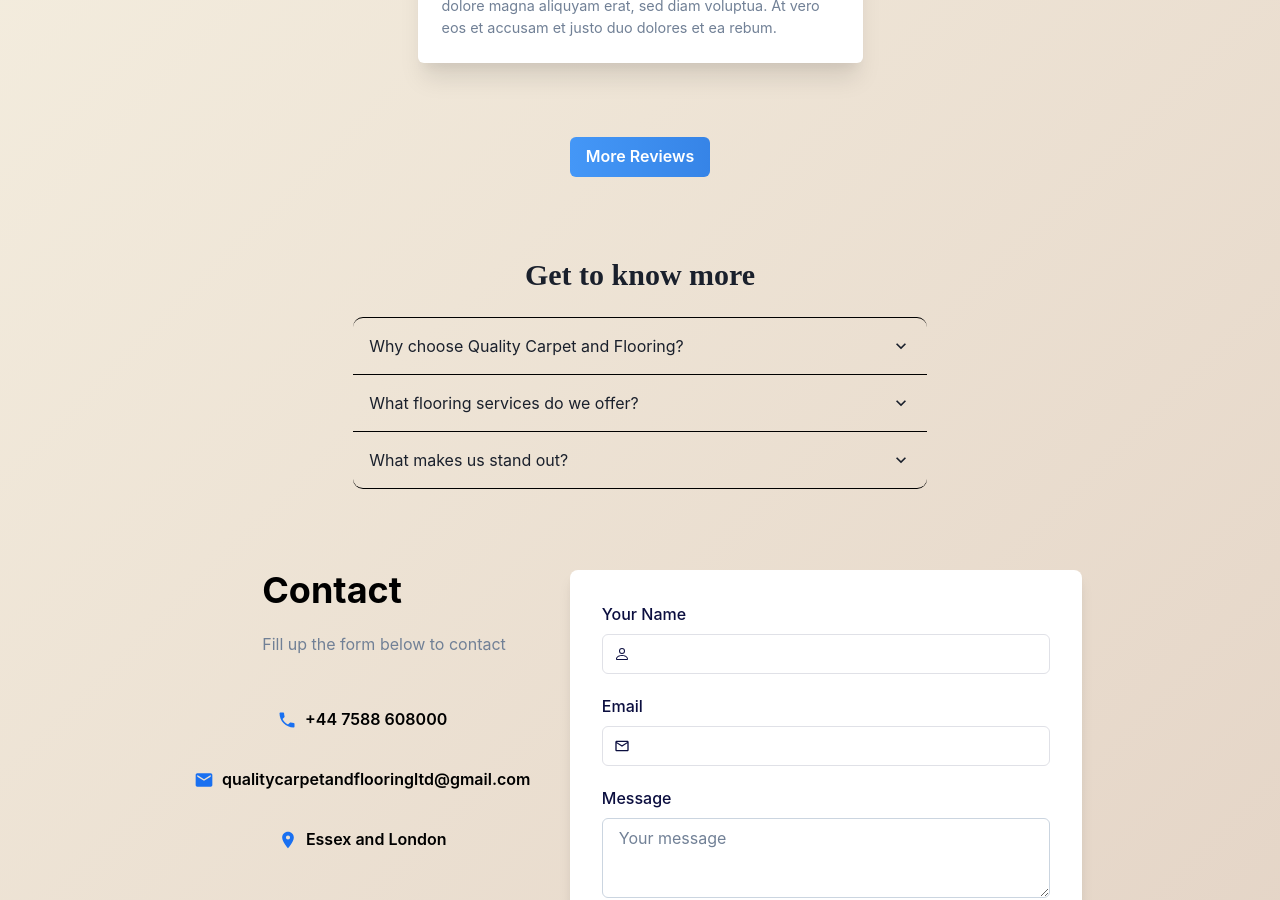
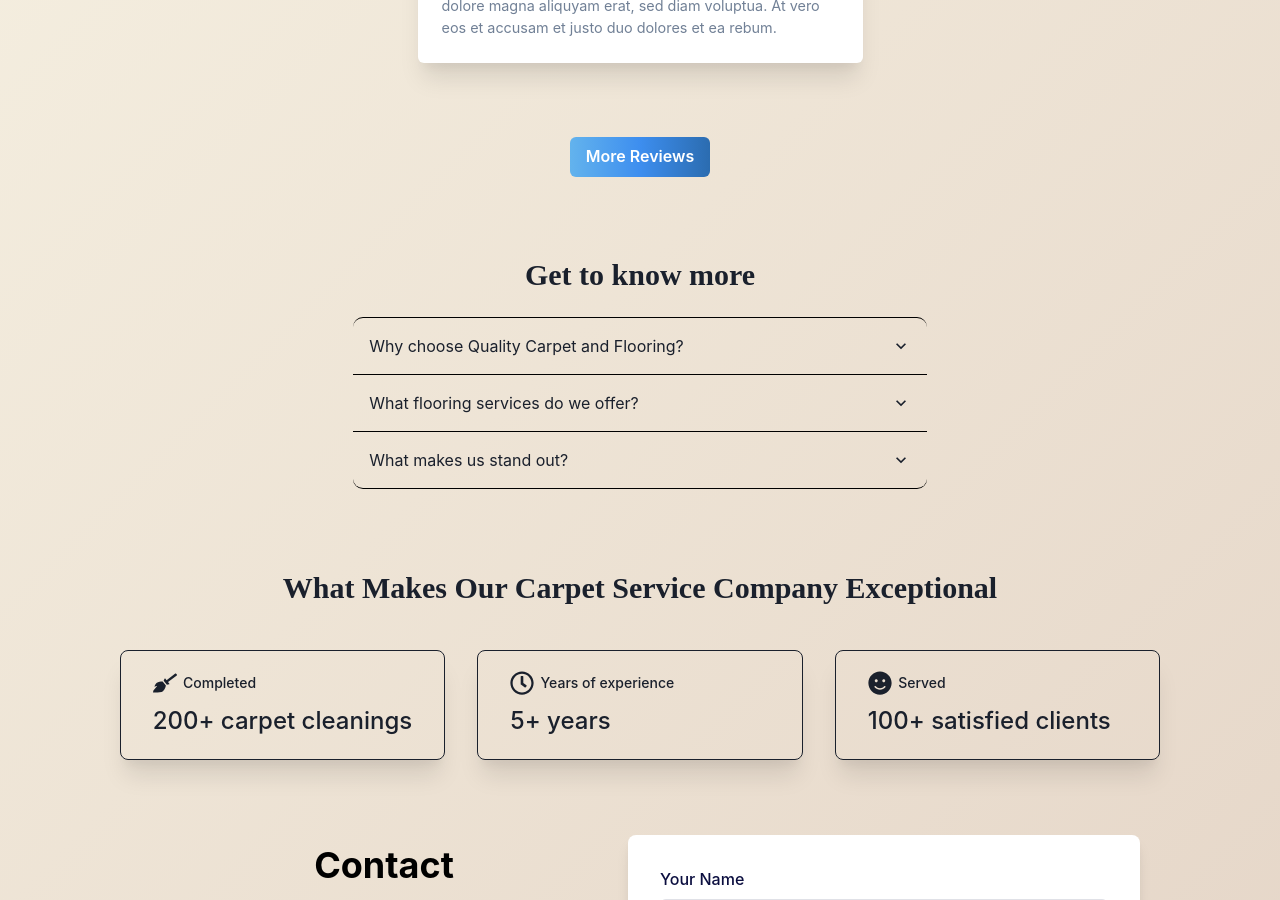
Before and after one commit to aayushwrld/qualitycarpet, a React (Vite) app in the folder client/: page / in a window 1280 px wide. Shown: the part 1900-2800 px from the top of the page. Built offline with nearby package versions, Linux system fonts and the light colour scheme.

Commit message:
Enhancements

```diff
--- a/client/src/components/ContactCard.tsx
+++ b/client/src/components/ContactCard.tsx
@@ -14,22 +14,22 @@
   InputGroup,
   InputLeftElement,
   Textarea,
-} from '@chakra-ui/react';
+} from "@chakra-ui/react";
 import {
   MdPhone,
   MdEmail,
   MdLocationOn,
   MdFacebook,
   MdOutlineEmail,
-} from 'react-icons/md';
-import { BsPerson } from 'react-icons/bs';
-import { FaTwitter, FaWhatsapp } from 'react-icons/fa';
+} from "react-icons/md";
+import { BsPerson } from "react-icons/bs";
+import { FaTwitter, FaWhatsapp } from "react-icons/fa";
 
 export default function ContactCard() {
   return (
     <Container maxW="full" mt={0} centerContent overflow="hidden">
       <Flex
-        direction={{ base: 'column', md: 'row' }}
+        direction={{ base: "column", md: "row" }}
         justifyContent="center"
         alignItems="center"
         w="full"
@@ -39,21 +39,24 @@
           color="black"
           borderRadius="lg"
           p={{ base: 4, md: 8, lg: 16 }}
-          textAlign={{ base: 'center', md: 'left' }}
+          textAlign={{ base: "center"}}
         >
           <Heading>Contact</Heading>
           <Text mt={{ base: 3, md: 5 }} color="gray.500">
             Fill up the form below to contact
           </Text>
           <Box py={{ base: 5, md: 8, lg: 10 }}>
-            <VStack spacing={3} alignItems={{ base: 'center', md: 'flex-start' }}>
+            <VStack
+              spacing={3}
+              alignItems={{ base: "center", md: "flex-start" }}
+            >
               <Button
                 size="md"
                 height="48px"
                 width="200px"
                 variant="ghost"
                 color="black"
-                _hover={{ border: '2px solid #1C6FEB' }}
+                _hover={{ border: "2px solid #1C6FEB" }}
                 leftIcon={<MdPhone color="#1970F1" size="20px" />}
               >
                 +44 7588 608000
@@ -61,10 +64,10 @@
               <Button
                 size="md"
                 height="48px"
-                width="200px"
+                width="360px"
                 variant="ghost"
                 color="black"
-                _hover={{ border: '2px solid #1C6FEB' }}
+                _hover={{ border: "2px solid #1C6FEB" }}
                 leftIcon={<MdEmail color="#1970F1" size="20px" />}
               >
                 qualitycarpetandflooringltd@gmail.com
@@ -75,7 +78,7 @@
                 width="200px"
                 variant="ghost"
                 color="black"
-                _hover={{ border: '2px solid #1C6FEB' }}
+                _hover={{ border: "2px solid #1C6FEB" }}
                 leftIcon={<MdLocationOn color="#1970F1" size="20px" />}
               >
                 Essex and London
@@ -83,16 +86,17 @@
             </VStack>
           </Box>
           <HStack
-            mt={{ base: 5, lg: 10 }}
+            mt={{ base: 5 }}
+            ml={{md:5}}
             spacing={5}
-            justifyContent={{ base: 'center', md: 'flex-start' }}
+            justifyContent={{ base: "center", md: "flex-start" }}
           >
             <IconButton
               aria-label="facebook"
               variant="ghost"
               size="lg"
               isRound
-              _hover={{ bg: '#0D74FF' }}
+              _hover={{ bg: "#0D74FF" }}
               icon={<MdFacebook size="28px" />}
             />
             <IconButton
@@ -100,7 +104,7 @@
               variant="ghost"
               size="lg"
               isRound
-              _hover={{ bg: '#0D74FF' }}
+              _hover={{ bg: "#0D74FF" }}
               icon={<FaWhatsapp size="28px" />}
             />
             <IconButton
@@ -108,7 +112,7 @@
               variant="ghost"
               size="lg"
               isRound
-              _hover={{ bg: '#0D74FF' }}
+              _hover={{ bg: "#0D74FF" }}
               icon={<FaTwitter size="28px" />}
             />
           </HStack>
@@ -118,11 +122,10 @@
           bg="white"
           borderRadius="lg"
           boxShadow="lg"
-          w={{ base: 'full', md: '50%' }}
+          w={{ base: "full", md: "50%" }}
           maxW="lg"
           mt={{ base: 8, md: 0 }}
-          m={{base: 10, md: 0
-          }}
+          m={{ base: 10, md: 0 }}
         >
           <Box m={8} color="#0B0E3F">
             <VStack spacing={5}>
@@ -149,13 +152,18 @@
                 <Textarea
                   borderColor="gray.300"
                   _hover={{
-                    borderRadius: 'gray.300',
+                    borderRadius: "gray.300",
                   }}
                   placeholder="Your message"
                 />
               </FormControl>
               <FormControl float="right">
-                <Button variant="solid" bg="#0D74FF" color="white">
+                <Button
+                  colorScheme="blue"
+                  bgGradient="linear(to-r, blue.300, #3D8EEF, blue.600)"
+                  color="white"
+                  variant="solid"
+                >
                   Send Message
                 </Button>
               </FormControl>
--- a/client/src/components/QuestionAccordion.tsx
+++ b/client/src/components/QuestionAccordion.tsx
@@ -20,10 +20,9 @@
       bg={useColorModeValue("white.50", "white.800")}
     >
       <Container margin={0}>
-        {/* Heading */}
         <Heading
           textAlign="center"
-          mb={6} // Add spacing between the heading and the accordion
+          mb={6}
           fontFamily={"Work Sans"}
           fontSize={{ base: "xl", md: "2xl", lg: "3xl" }}
         >
--- a/client/src/components/ReviewSection.tsx
+++ b/client/src/components/ReviewSection.tsx
@@ -119,7 +119,7 @@
         <Link to="/reviews">
           <Button
             colorScheme="blue"
-            bgGradient="linear(to-r, #4497F7, #3D8EEF, #3684E7)" // Blue gradient
+            bgGradient="linear(to-r, blue.300, #3D8EEF, blue.600)"
             color="white"
             variant="solid"
           >
--- /dev/null
+++ b/client/src/components/Stats.tsx
@@ -0,0 +1,73 @@
+'use client'
+
+import {
+  Box,
+  chakra,
+  SimpleGrid,
+  Stat,
+  StatLabel,
+  StatNumber,
+  useColorModeValue,
+  Icon,
+} from '@chakra-ui/react'
+import { FaBroom, FaRegClock, FaSmile } from 'react-icons/fa'
+
+interface StatsCardProps {
+  title: string
+  stat: string
+  icon: JSX.Element
+}
+
+function StatsCard(props: StatsCardProps) {
+  const { title, stat, icon } = props
+  return (
+    <Stat
+      px={{ base: 4, md: 8 }}
+      py={'5'}
+      shadow={'xl'}
+      border={'1px solid'}
+      borderColor={useColorModeValue('gray.800', 'gray.500')}
+      rounded={'lg'}
+      >
+      <StatLabel fontWeight={'medium'} display={'flex'}
+      alignItems={'center'}
+      gap={'0.4rem'}>
+        {icon}
+        {title}
+      </StatLabel>
+      <StatNumber fontSize={'2xl'} fontWeight={'medium'} mt={2}>
+        {stat}
+      </StatNumber>
+    </Stat>
+  )
+}
+
+export default function Stats() {
+  return (
+    <Box maxW="7xl" mx={'auto'} pt={5} pb={5} px={{ base: 2, sm: 12, md: 17 }}>
+      <chakra.h1 textAlign={'center'} py={10} fontWeight={'bold'}
+     fontFamily={"Work Sans"}
+     fontSize={{ base: "xl", md: "2xl", lg: "3xl" }}
+      >
+        What Makes Our Carpet Service Company Exceptional
+      </chakra.h1>
+      <SimpleGrid columns={{ base: 1, md: 3 }} spacing={{ base: 5, lg: 8 }}>
+        <StatsCard
+          title={'Completed'}
+          stat={'200+ carpet cleanings'}
+          icon={<Icon as={FaBroom} w={6} h={6} />}
+        />
+        <StatsCard
+          title={'Years of experience'}
+          stat={'5+ years'}
+          icon={<Icon as={FaRegClock} w={6} h={6} />}
+        />
+        <StatsCard
+          title={'Served'}
+          stat={'100+ satisfied clients'}
+          icon={<Icon as={FaSmile} w={6} h={6}/>}
+        />
+      </SimpleGrid>
+    </Box>
+  )
+}
--- a/client/src/pages/Home.tsx
+++ b/client/src/pages/Home.tsx
@@ -2,14 +2,15 @@
 import CaptionCarousel from "../components/Carousel.tsx";
 import ContactCard from "../components/ContactCard.tsx";
 import ReviewSection from "../components/ReviewSection.tsx";
-import Feature1 from "../components/Feature1.tsx";
+import AboutHome from "../components/AboutHome.tsx";
+import Stats from "../components/Stats.tsx";
 import { Flex } from "@chakra-ui/react";
 
 export default function Home() {
   return (
     <>
       <CaptionCarousel />
-      <Feature1 />
+      <AboutHome />
       <Flex
         direction="row"
         wrap="wrap"
@@ -20,7 +21,7 @@
         <ReviewSection />
       </Flex>
       <QuestionAccordion />
-
+      <Stats />
       <ContactCard />
     </>
   );
```
Also changed, not shown: client/src/components/Footer.tsx (+62 -54 lines), client/src/components/AboutHome.tsx (renamed from client/src/components/Feature1.tsx).
